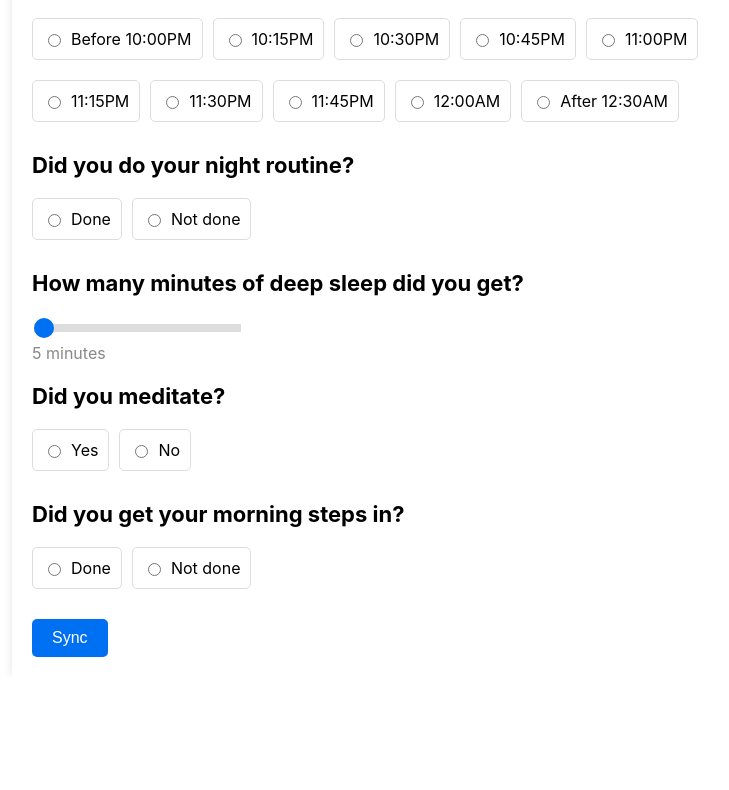
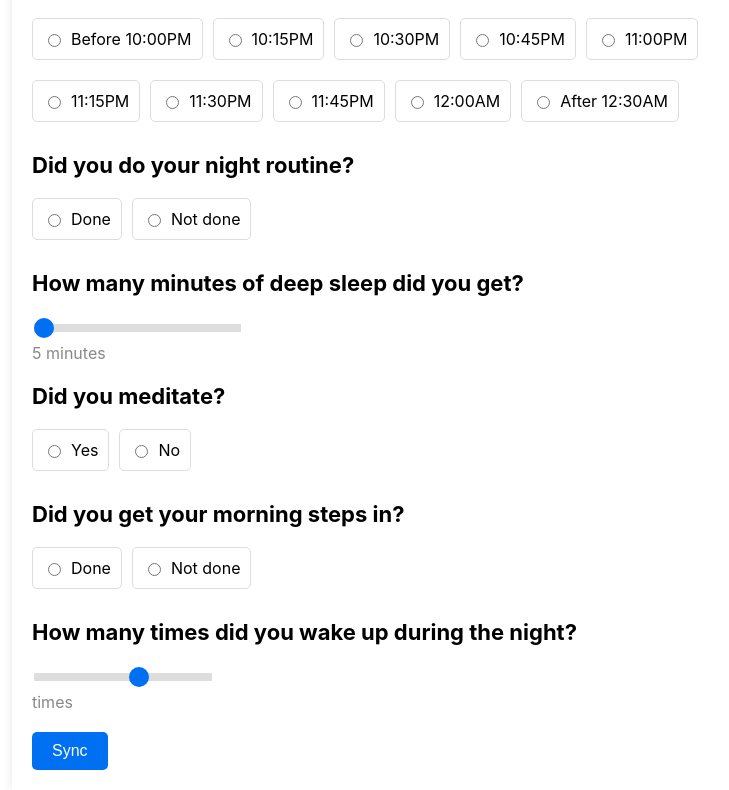
Before and after one commit to anishsharma21/self-audit-mini, a React (Create React App) app in the folder client/: page /protected/1 in a window 1280 px wide. Shown: the part 773-1563 px from the top of the page, without its empty margins (224-953 px from the left). Before the commit the page ends 1450 px from the top, so only its background shows below. Built offline with nearby package versions, Linux system fonts and the light colour scheme; no server answers; sample sign-in values are in the browser's storage.

Commit message:
Update attributeQuestions.js with new questions

```diff
--- a/client/src/attributeQuestions.js
+++ b/client/src/attributeQuestions.js
@@ -10,7 +10,8 @@ export const attributeQuestions = {
             { inputType: 'radio', question: 'Did you do your night routine?', options: ['Done', 'Not done'], propertyName: 'Night-routine', propertyPrefix: "Night routine: ", propertySuffix: "" },
             { inputType: 'range', question: 'How many minutes of deep sleep did you get?', min: 5, max: 120, step: 5, unit: 'minutes', propertyName: 'Deep-sleep', propertyPrefix: "Deep Sleep: ", propertySuffix: " minutes" },
             { inputType: 'radio', question: 'Did you meditate?', options: ['Yes', 'No'], propertyName: 'Meditated', propertyPrefix: "Meditated: ", propertySuffix: "" },
-            { inputType: 'radio', question: 'Did you get your morning steps in?', options: ['Done', 'Not done'], propertyName: 'Meditated', propertyPrefix: "Morning steps: ", propertySuffix: "" },
+            { inputType: 'radio', question: 'Did you get your morning steps in?', options: ['Done', 'Not done'], propertyName: 'Morning-steps', propertyPrefix: "Morning steps: ", propertySuffix: "" },
+            { inputType: 'range', question: 'How many times did you wake up during the night?', min: 0, max: 5, step: 1, unit: 'times', propertyName: 'Woke-up-times', propertyPrefix: "Woke up: ", propertySuffix: " times" },
         ],
     },
     2: {
```
